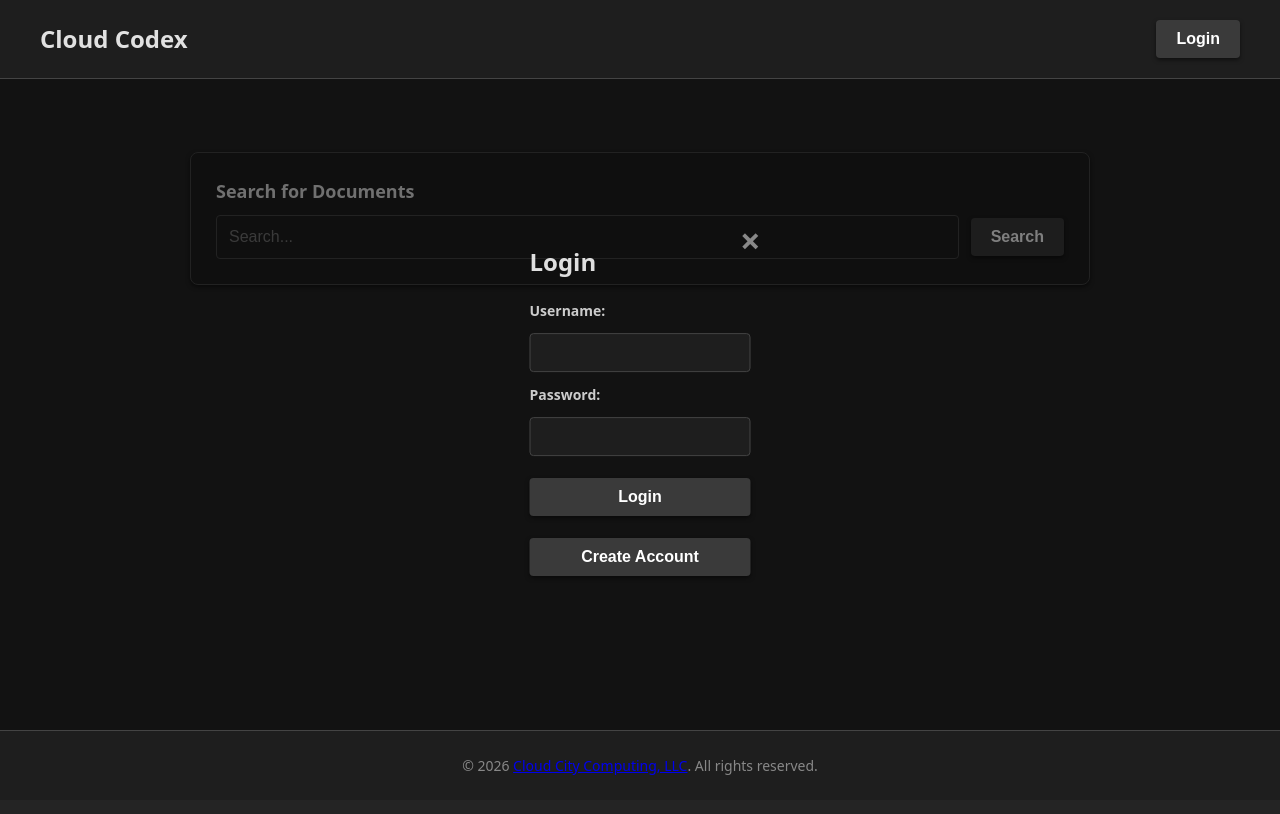
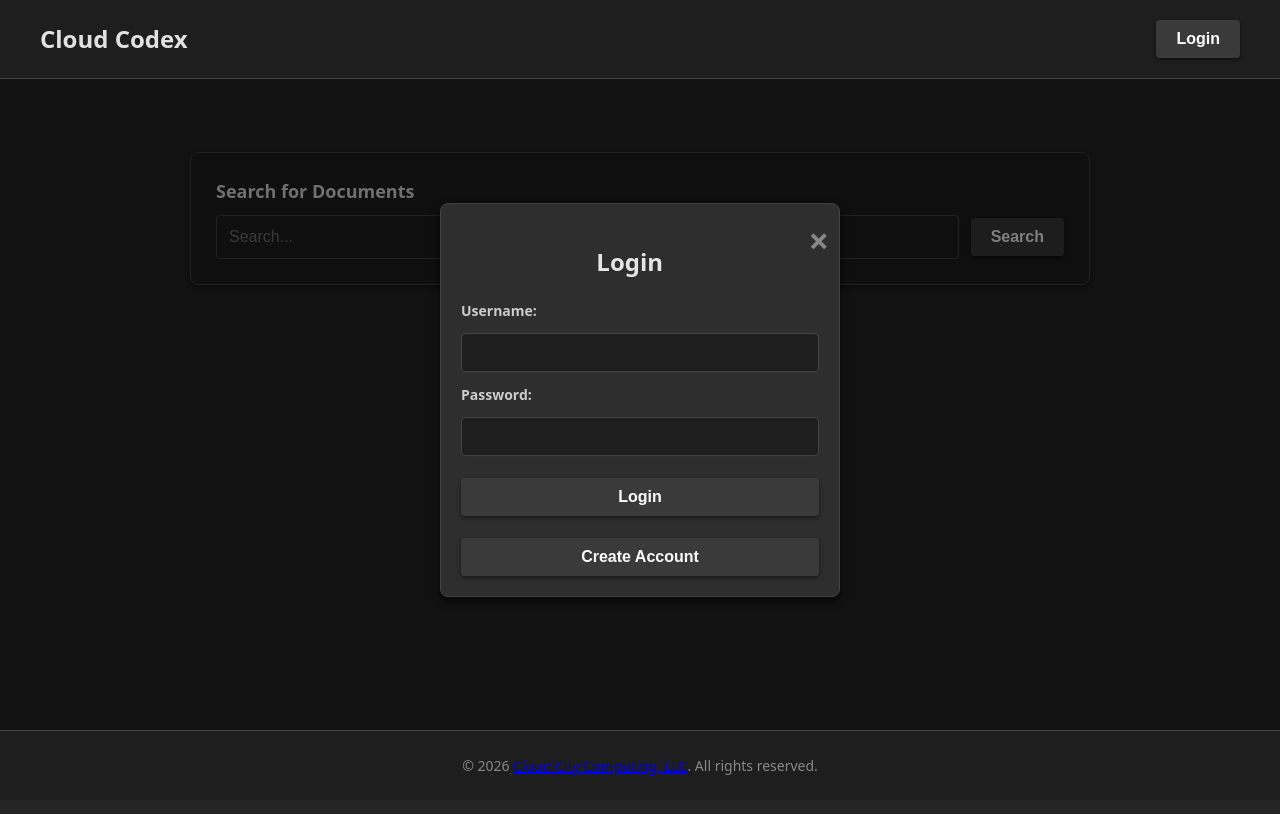
Before and after one commit to Cloud-City-Computing/c2, a React (Vite) app in the folder cloudcodex/: page / in a window 1280 px wide. Both pictures are taken after a click on the button "Login". Shown: the top 814 px of the page. Built offline with nearby package versions, Linux system fonts and the light colour scheme.

Commit message:
Fixed wrong style name used for login modal

```diff
--- a/cloudcodex/src/components/Login.jsx
+++ b/cloudcodex/src/components/Login.jsx
@@ -117,7 +117,7 @@ function standardLoginForm() {
  */
 export default function Login() {
   return (
-    <div className="login-modal-content">
+    <div className="modal-content">
       <span className="close-button" onClick={ () => destroyModal() }>&times;</span>
       <h2>Login</h2>
       { standardLoginForm() }
```
